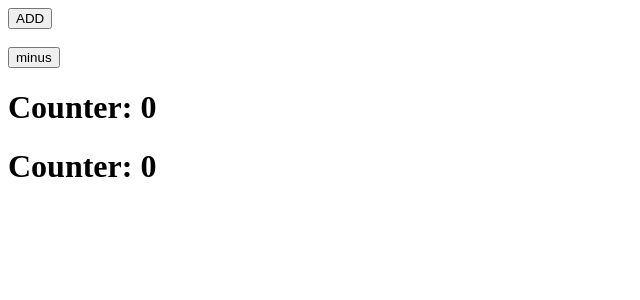
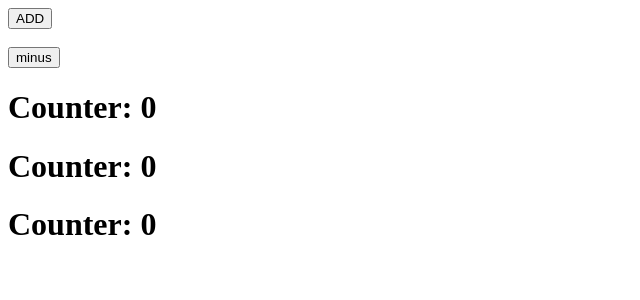
Before and after one commit to Vishnu7025/With_React, a React (Create React App) app in the folder sample/: page / in a window 1280 px wide. Shown: the top 300 px of the page, without its empty margins (0-640 px from the left). Built offline with nearby package versions, Linux system fonts and the light colour scheme.

Commit message:
Update App.js

```diff
--- a/sample/src/App.js
+++ b/sample/src/App.js
@@ -15,6 +15,7 @@ function App() {
     <button onClick={minusCount}>minus</button>
       <h1>Counter: {count}</h1>
       <h1>Counter: {count}</h1>
+      <h1>Counter: {count}</h1>
     </div>
   );
 }
```
